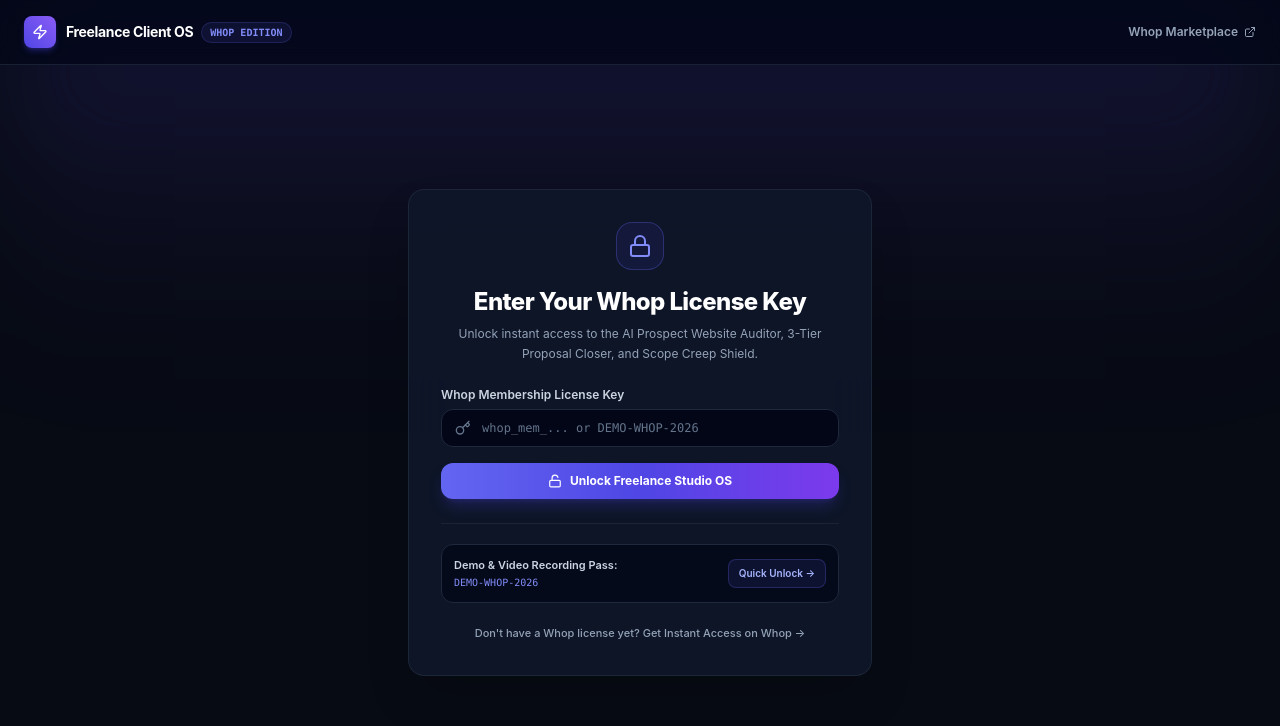
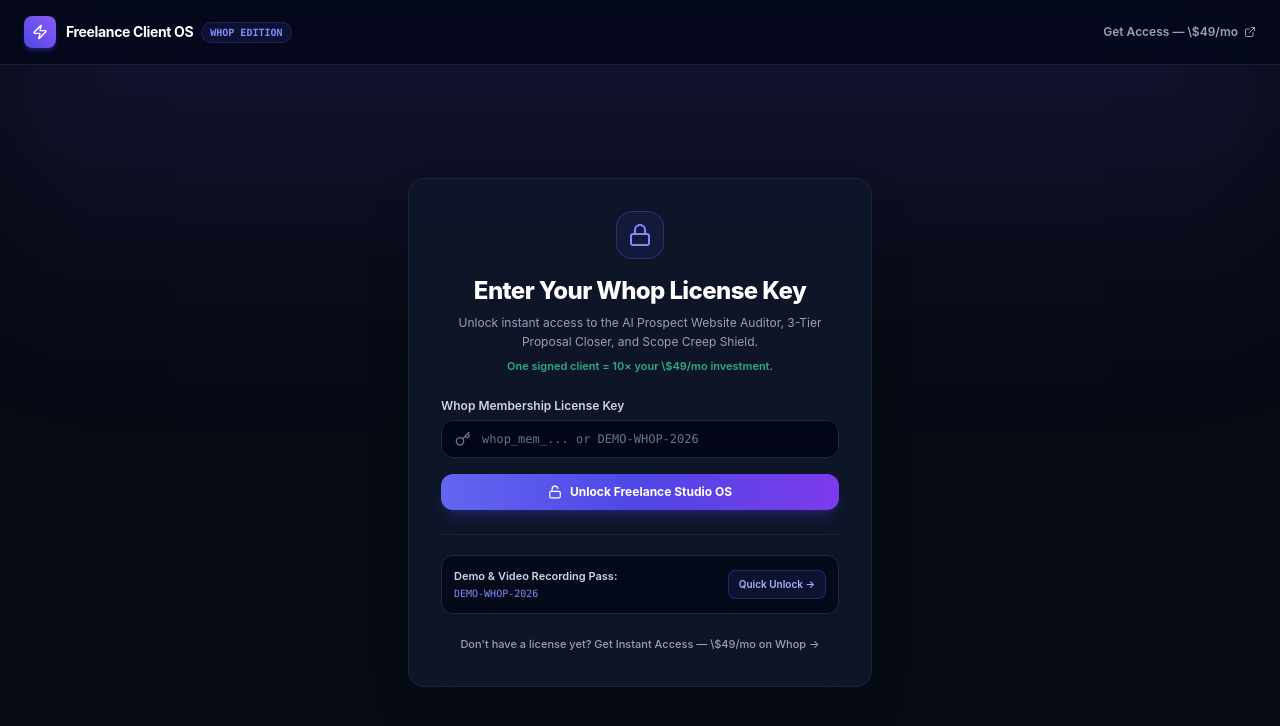
Before and after one commit to Rishab-T-2008/local-client-engine, a Next.js app: page / in a window 1280 px wide. Shown: the top 726 px of the page. Built offline with nearby package versions, Linux system fonts and the light colour scheme.

Commit message:
feat: commercial README, /mo pricing, Whop listing copy updates

```diff
--- a/app/page.tsx
+++ b/app/page.tsx
@@ -348,12 +348,12 @@
           </div>
 
           <a
-            href="https://whop.com"
+            href="https://whop.com/hub/freelance-client-os/"
             target="_blank"
             rel="noopener noreferrer"
             className="text-xs font-semibold text-slate-400 hover:text-white flex items-center gap-1.5 transition-colors"
           >
-            <span>Whop Marketplace</span>
+            <span>Get Access — \$49/mo</span>
             <ExternalLink className="h-3 w-3" />
           </a>
         </header>
@@ -371,6 +371,9 @@
               </h2>
               <p className="text-xs text-slate-400 leading-relaxed">
                 Unlock instant access to the AI Prospect Website Auditor, 3-Tier Proposal Closer, and Scope Creep Shield.
+              </p>
+              <p className="text-[11px] text-emerald-400/80 font-semibold mt-1">
+                One signed client = 10× your \$49/mo investment.
               </p>
             </div>
 
@@ -441,12 +444,12 @@
 
             <div className="mt-4 text-center">
               <a
-                href="https://whop.com"
+                href="https://whop.com/hub/freelance-client-os/"
                 target="_blank"
                 rel="noopener noreferrer"
                 className="text-[11px] text-slate-400 hover:text-indigo-400 font-medium transition-colors"
               >
-                Don&apos;t have a Whop license yet? Get Instant Access on Whop →
+                Don&apos;t have a license yet? Get Instant Access — \$49/mo on Whop →
               </a>
             </div>
           </div>
```
Also changed, not shown: 1 other file (tests, documents, lock files or other folders).
